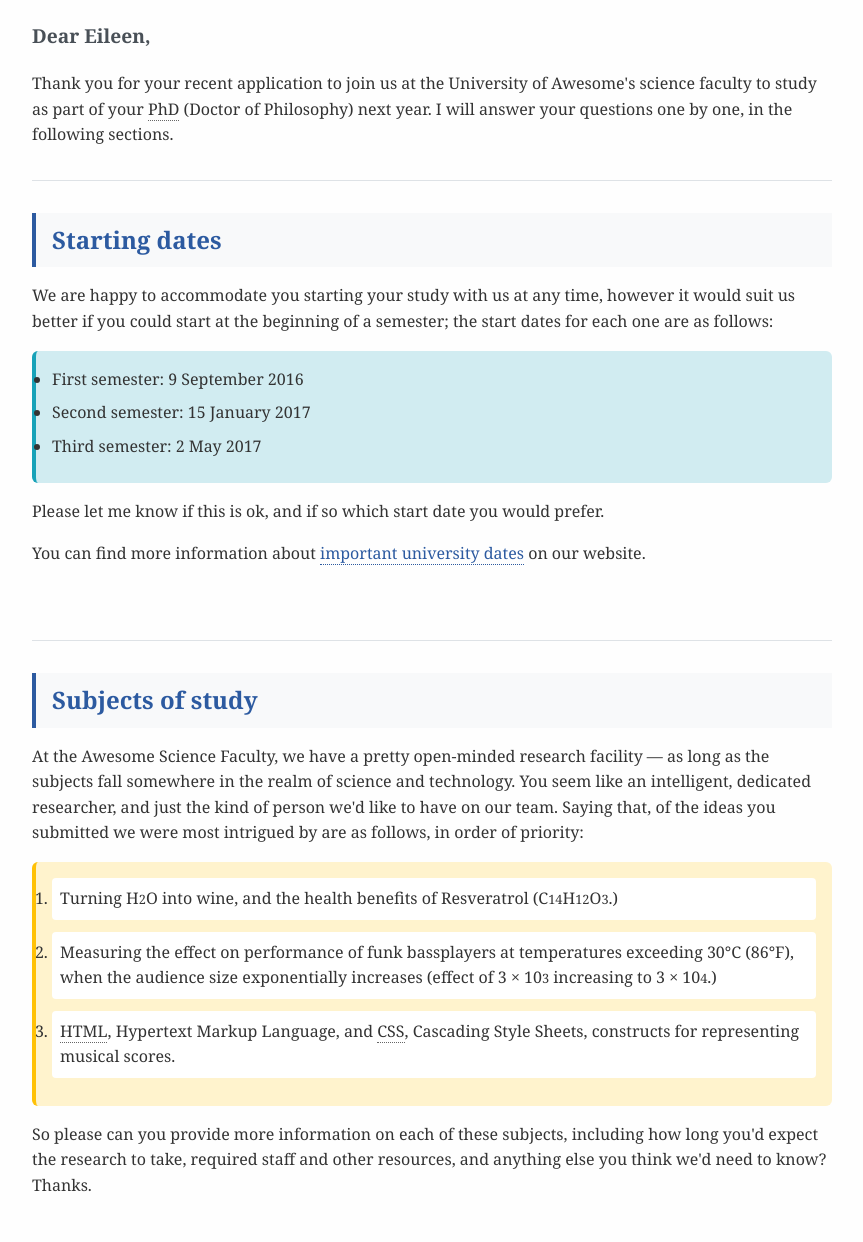
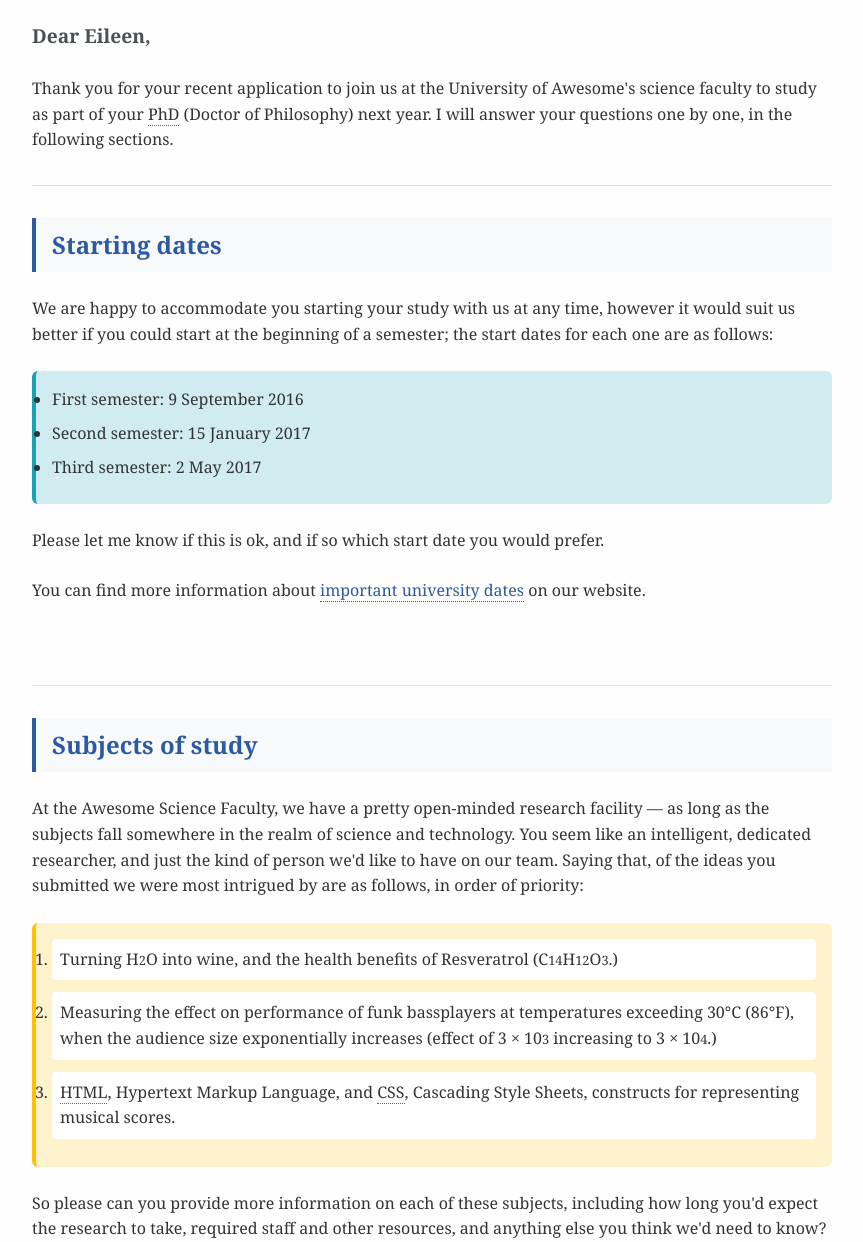
Before and after one commit to justavanee/INST630, a plain HTML site: page tutorial_1/index.html in a window 1280 px wide. Shown: the part 598-1840 px from the top of the page, without its empty margins (208-1071 px from the left). Drawn offline with Linux system fonts and the light colour scheme.

Commit message:
css styling updated

```diff
--- a/tutorial_1/index.html
+++ b/tutorial_1/index.html
@@ -30,14 +30,14 @@
             <h1 class="letter-subject">Re: Eileen Dover university application</h1>
 
             <p class="letter-greeting">Dear Eileen, </p>
-            <p>Thank you for your recent application to join us at the University of Awesome's science faculty to study as part of your <a class="abbreviation">PhD</a> (Doctor of Philosophy) next year.
+            <p class="letter-paragraph">Thank you for your recent application to join us at the University of Awesome's science faculty to study as part of your <a class="abbreviation">PhD</a> (Doctor of Philosophy) next year.
                 I will answer your questions one by one, in the following sections.</p>
 
             <div class="content-section"></div> <!-- Grey line in between -->
 
             <h2 class="section-heading">Starting dates</h2>
 
-            <p>We are happy to accommodate you starting your study with us at any time, however it would suit us better if you could start at the beginning of a semester;
+            <p class="letter-paragraph">We are happy to accommodate you starting your study with us at any time, however it would suit us better if you could start at the beginning of a semester;
                 the start dates for each one are as follows:</p>
 
             <ul class="semester-dates li">
@@ -46,15 +46,15 @@
                 <li>Third semester: 2 May 2017</li>
             </ul>
 
-            <p>Please let me know if this is ok, and if so which start date you would prefer.</p>
+            <p class="letter-paragraph">Please let me know if this is ok, and if so which start date you would prefer.</p>
 
-            <p>You can find more information about <a class="letter-link">important university dates</a> on our website.</p> <br>
+            <p class="letter-paragraph">You can find more information about <a class="letter-link">important university dates</a> on our website.</p> <br>
 
             <div class="content-section"></div>
 
             <h2 class="section-heading">Subjects of study</h2>
 
-            <p>At the Awesome Science Faculty, we have a pretty open-minded research facility — as long as the subjects fall somewhere in the realm of science and technology.
+            <p class="letter-paragraph">At the Awesome Science Faculty, we have a pretty open-minded research facility — as long as the subjects fall somewhere in the realm of science and technology.
                 You seem like an intelligent, dedicated researcher, and just the kind of person we'd like to have on our team. Saying that, of the ideas you submitted we were most intrigued by are as follows, in order of priority:</p>
 
             <ol class="priority-list li">
@@ -64,13 +64,13 @@
                 <li><a class="abbreviation">HTML</a>, Hypertext Markup Language, and <a class="abbreviation">CSS</a>, Cascading Style Sheets, constructs for representing musical scores.</li>
             </ol>
 
-            <p>So please can you provide more information on each of these subjects, including how long you'd expect the research to take, required staff and other resources, and anything else you think we'd need to know? Thanks.</p><br>
+            <p class="letter-paragraph">So please can you provide more information on each of these subjects, including how long you'd expect the research to take, required staff and other resources, and anything else you think we'd need to know? Thanks.</p><br>
 
             <div class="content-section"></div>
 
             <h2 class="section-heading">Exotic dance moves</h2>
 
-            <p>Yes, you are right! As part of my post-doctorate work, I <em class="emphasis">did</em> study exotic tribal dances. To answer your question, my favourite dances are as follows, with definitions:</p>
+            <p class="letter-paragraph">Yes, you are right! As part of my post-doctorate work, I <em class="emphasis">did</em> study exotic tribal dances. To answer your question, my favourite dances are as follows, with definitions:</p>
 
             <ul style="list-style-type: none;" class="dance-definitions">
                 <li class="dance-term">Polynesian chicken dance</li>
@@ -81,7 +81,7 @@
                 <p class="dance-definition">An interesting example of historic misinformation, English explorers in the 1960s believed to have discovered a new dance style characterised by "robotic", stilted movements, being practiced by inhabitants of Northern Alaska and Canada. Later on however it was discovered that they were just moving like this because they were really cold.</p>
             </ul>
 
-            <p>For more of my research, see my <a class="letter-link">exotic dance research page</a>.</p><br>
+            <p class="letter-paragraph">For more of my research, see my <a class="letter-link">exotic dance research page</a>.</p><br>
 
             <div class="letter-closing"></div>
 
```
